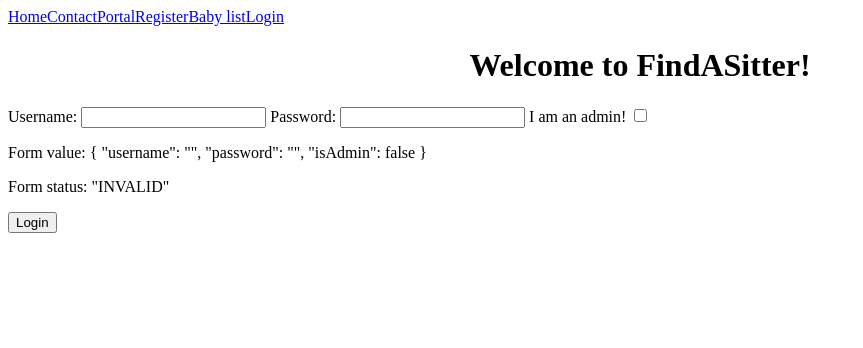
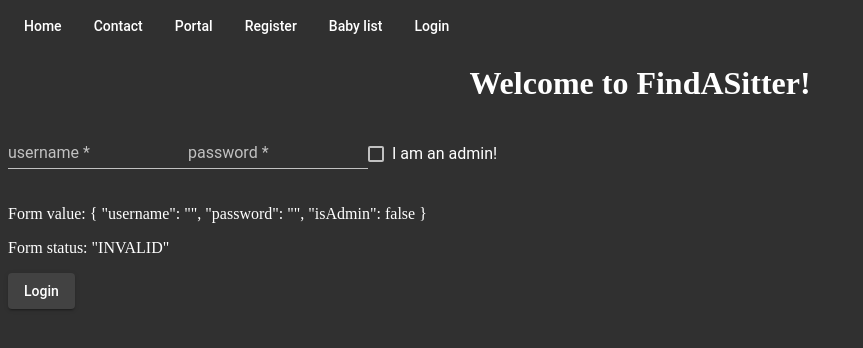
Before and after one commit to sebvilhelm/ng-find-a-sitter, an Angular app: page /login in a window 1280 px wide. Shown: the top 348 px of the page, without its empty margins (0-863 px from the left). Built offline with nearby package versions, Linux system fonts and the light colour scheme.

Commit message:
material theme

```diff
--- a/package.json
+++ b/package.json
@@ -12,12 +12,14 @@
   },
   "private": true,
   "dependencies": {
-    "@angular/animations": "^5.2.0",
+    "@angular/animations": "^5.2.9",
+    "@angular/cdk": "^5.2.4",
     "@angular/common": "^5.2.0",
     "@angular/compiler": "^5.2.0",
     "@angular/core": "^5.2.0",
     "@angular/forms": "^5.2.0",
     "@angular/http": "^5.2.0",
+    "@angular/material": "^5.2.4",
     "@angular/platform-browser": "^5.2.0",
     "@angular/platform-browser-dynamic": "^5.2.0",
     "@angular/router": "^5.2.0",
--- a/src/app/app.component.html
+++ b/src/app/app.component.html
@@ -1,11 +1,11 @@
 
 <nav>
-  <a routerLink="home" routerLinkActive="active">Home</a>
-  <a routerLink="contact" routerLinkActive="active">Contact</a>
-  <a routerLink="portal" routerLinkActive="active">Portal</a>
-  <a routerLink="register" routerLinkActive="active">Register</a>
-  <a routerLink="baby-list" routerLinkActive="active">Baby list</a>
-  <a routerLink="login" *ngIf="!this.isLoggedIn" routerLinkActive="active">Login</a>
+  <a mat-button routerLink="home" routerLinkActive="active">Home</a>
+  <a mat-button routerLink="contact" routerLinkActive="active">Contact</a>
+  <a mat-button routerLink="portal" routerLinkActive="active">Portal</a>
+  <a mat-button routerLink="register" routerLinkActive="active">Register</a>
+  <a mat-button routerLink="baby-list" routerLinkActive="active">Baby list</a>
+  <a mat-button routerLink="login" *ngIf="!this.isLoggedIn" routerLinkActive="active">Login</a>
   <a  *ngIf="this.isLoggedIn">Log out</a>
 </nav>
 
--- a/src/app/login/login.component.html
+++ b/src/app/login/login.component.html
@@ -1,21 +1,30 @@
 <form [formGroup]="loginForm" (submit)="onSubmit(loginForm)" novalidate>
   <label>
-    Username:
-    <input formControlName="username">
+    <mat-form-field>
+      <input matInput placeholder="username" formControlName="username">
+      <mat-error *ngIf="loginForm.controls.username.errors?.required && loginForm.controls.username.touched">
+        You must fill out your username
+      </mat-error>
+    </mat-form-field>
   </label>
-  <div *ngIf="loginForm.controls.username.errors?.required && loginForm.controls.username.touched">
-    You must fill out your username
-  </div>
   <label>
-    Password:
-    <input formControlName="password">
+    <mat-form-field>
+      <input matInput placeholder="password" formControlName="password">
+      <mat-error *ngIf="loginForm.controls.username.errors?.required && loginForm.controls.username.touched">
+        You must fill out your password
+      </mat-error>
+    </mat-form-field>
   </label>
-  <label> I am an admin!
-    <input type="checkbox" formControlName="isAdmin">
+  <label>
+    <mat-checkbox formControlName="isAdmin">
+      I am an admin!
+    </mat-checkbox>
   </label>
 
   <p>Form value: {{loginForm.value | json}}</p>
   <p>Form status: {{loginForm.status | json}}</p>
 
-  <button type="submit">Login</button> <!-- [disabled]="loginForm.invalid" -->
+
+
+  <button mat-raised-button type="submit">Login</button> <!-- [disabled]="loginForm.invalid" -->
 </form>
--- a/src/app/portal/baby-list/baby-item/baby-item.component.html
+++ b/src/app/portal/baby-list/baby-item/baby-item.component.html
@@ -1,3 +1,3 @@
-<li (click)="onClick(baby)">
+<li (click)="onClick()">
   {{baby.firstName}}
 </li>
--- a/src/app/portal/baby-list/baby-item/baby-item.component.ts
+++ b/src/app/portal/baby-list/baby-item/baby-item.component.ts
@@ -13,8 +13,8 @@ export class BabyItemComponent implements OnInit {
 
   constructor() { }
 
-  onClick(baby: Baby) {
-    this.babyClicked.emit(baby);
+  onClick() {
+    this.babyClicked.emit(this.baby);
   }
 
   ngOnInit() {
--- a/src/app/portal/baby-list/baby-list.component.html
+++ b/src/app/portal/baby-list/baby-list.component.html
@@ -3,6 +3,5 @@
     *ngFor="let baby of babies"
     [baby]="baby"
     (babyClicked)="onBabyClick($event)"
-  >
-  </app-baby-item>
+  ></app-baby-item>
 </ul>
--- a/src/index.html
+++ b/src/index.html
@@ -8,7 +8,7 @@
   <meta name="viewport" content="width=device-width, initial-scale=1">
   <link rel="icon" type="image/x-icon" href="favicon.ico">
 </head>
-<body>
+<body class="mat-app-background">
   <app-root></app-root>
 </body>
 </html>
--- a/src/styles.scss
+++ b/src/styles.scss
@@ -1 +1,2 @@
 /* You can add global styles to this file, and also import other style files */
+@import "~@angular/material/prebuilt-themes/pink-bluegrey.css";
```
Also changed, not shown: src/app/app.module.ts (+10 -0 lines), 1 other file (tests, documents, lock files or other folders).
